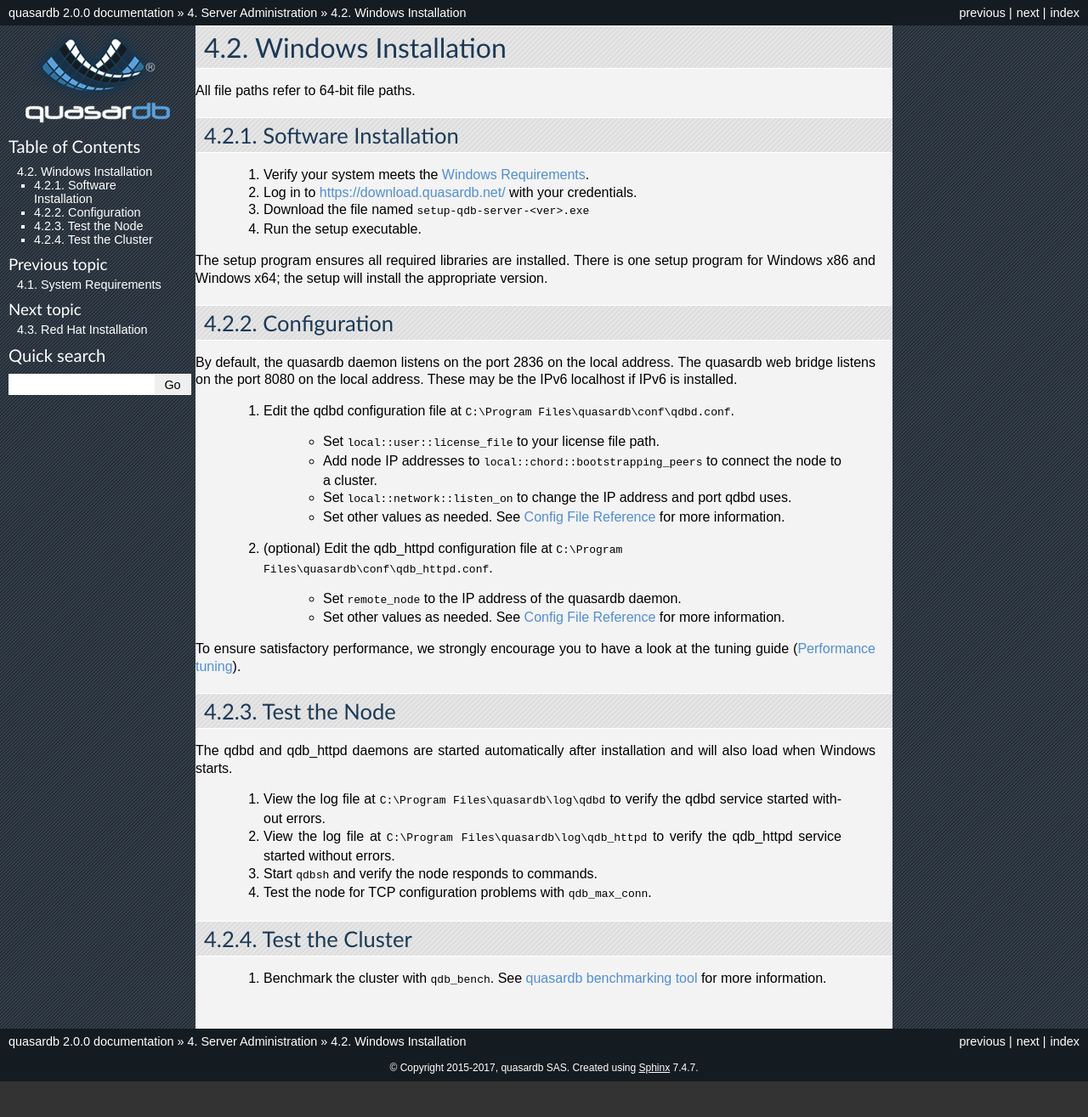
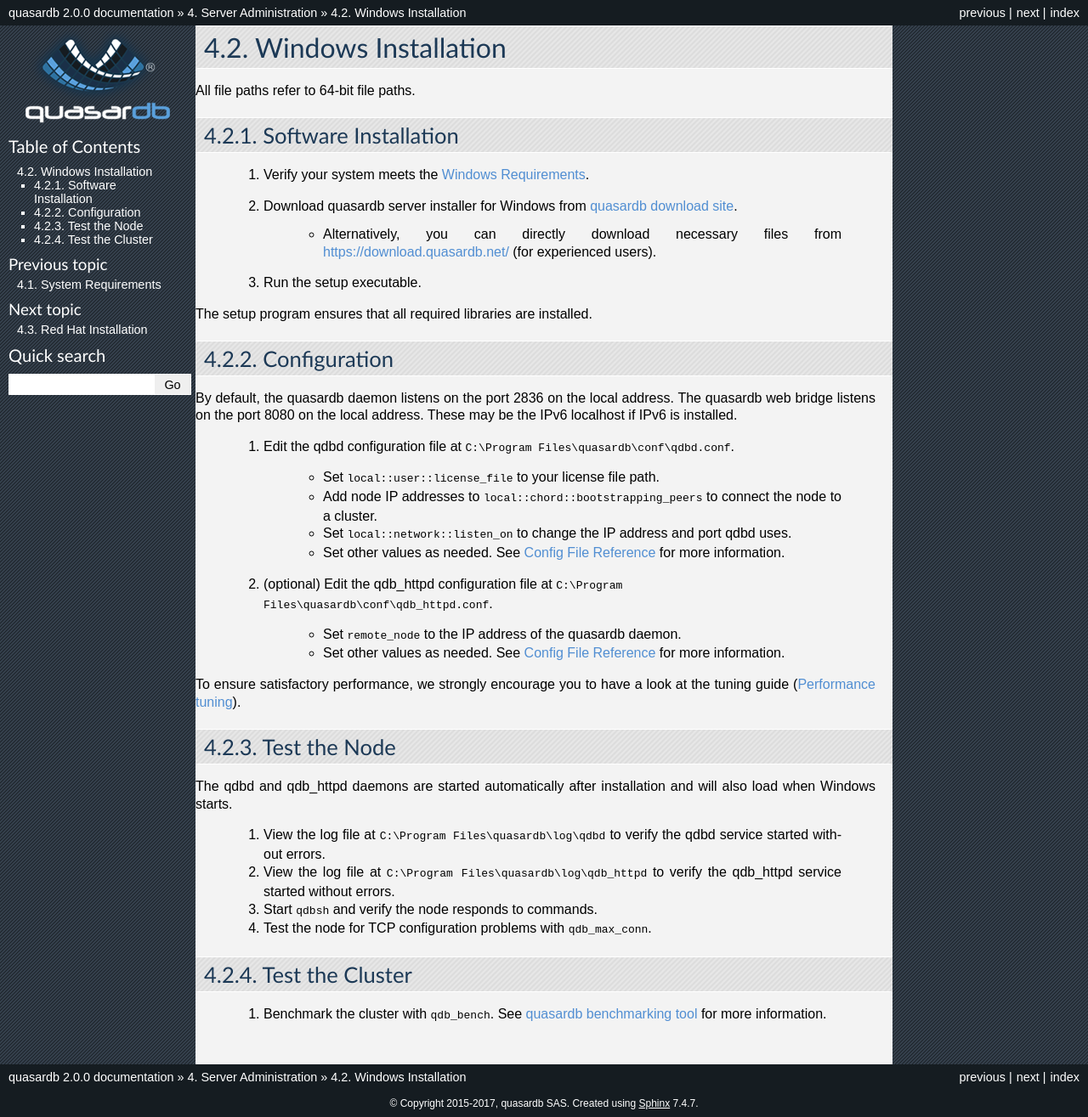
Before and after one commit to iltommi/qdb-documentation, a Sphinx documentation site: the page built from source/administration/installation_windows.rst, in a window 1280 px wide. Shown: the whole page at 85% size. Built offline with Sphinx 7.4.7, drawn with Linux system fonts in a browser that asks for light colours; before the commit the page ends 1273 px from its top, so only the background shows below that.

Commit message:
Fix installation instructions.

```diff
--- a/source/administration/installation_deb.rst
+++ b/source/administration/installation_deb.rst
@@ -6,8 +6,8 @@ Software Installation
 ---------------------
 
  #. Verify your system meets the :ref:`sysreq-linux`.
- #. Log in to https://download.quasardb.net/ with your credentials.
- #. Download the file named ``qdb-server_<ver>.deb``
+ #. Download quasardb server Debian package for Linux from `quasardb download site <https://www.quasardb.net/-Get->`_.
+     * Alternatively, you can directly download necessary files from https://download.quasardb.net/ (for experienced users).
  #. Install the DEB using ``sudo dpkg -i qdb-server_<ver>.deb``
 
  The DEB package installs files as user qdb, group qdb, in the following locations:
--- a/source/administration/installation_freebsd.rst
+++ b/source/administration/installation_freebsd.rst
@@ -15,8 +15,8 @@ Software Installation
       make CXX=clang++
       make install
 
- #. Log in to https://download.quasardb.net/ with your credentials.
- #. Download the file named ``qdb-server-<ver>-freebsd-64bit.tgz``.
+ #. Download quasardb server tarball for FreeBSD from `quasardb download site <https://www.quasardb.net/-Get->`_.
+     * Alternatively, you can directly download necessary files from https://download.quasardb.net/ (for experienced users).
  #. Extract the tarball.
  #. Change to the extracted directory.
 
--- a/source/administration/installation_other_linux.rst
+++ b/source/administration/installation_other_linux.rst
@@ -6,8 +6,8 @@ Software Installation
 ---------------------
 
  #. Verify your system meets the :ref:`sysreq-linux`.
- #. Log in to https://download.quasardb.net/ with your credentials.
- #. Download the file named ``qdb-server-<ver>-linux-64bit.tgz``
+ #. Download quasardb server tarball for Linux from `quasardb download site <https://www.quasardb.net/-Get->`_.
+     * Alternatively, you can directly download necessary files from https://download.quasardb.net/ (for experienced users).
  #. Extract the tarball.
  #. Change to the extracted directory.
 
--- a/source/administration/installation_rpm.rst
+++ b/source/administration/installation_rpm.rst
@@ -6,8 +6,8 @@ Software Installation
 ---------------------
 
  #. Verify your system meets the :ref:`sysreq-linux`.
- #. Log in to https://download.quasardb.net/ with your credentials.
- #. Download the file named ``qdb-server-<ver>.x86_64.rpm``
+ #. Download quasardb server RPM for Linux from `quasardb download site <https://www.quasardb.net/-Get->`_.
+     * Alternatively, you can directly download necessary files from https://download.quasardb.net/ (for experienced users).
  #. Install the RPM using ``sudo rpm -i qdb-server-<ver>.x86_64.rpm``
 
  The RPM package installs files as user qdb, group qdb, in the following locations:
--- a/source/administration/installation_windows.rst
+++ b/source/administration/installation_windows.rst
@@ -8,11 +8,11 @@ Software Installation
 ---------------------
 
  #. Verify your system meets the :ref:`sysreq-windows`.
- #. Log in to https://download.quasardb.net/ with your credentials.
- #. Download the file named ``setup-qdb-server-<ver>.exe``
+ #. Download quasardb server installer for Windows from `quasardb download site <https://www.quasardb.net/-Get->`_.
+     * Alternatively, you can directly download necessary files from https://download.quasardb.net/ (for experienced users).
  #. Run the setup executable.
 
-The setup program ensures all required libraries are installed. There is one setup program for Windows x86 and Windows x64; the setup will install the appropriate version.
+The setup program ensures that all required libraries are installed.
 
 Configuration
 -------------
--- a/source/tutorials/tut_quick.rst
+++ b/source/tutorials/tut_quick.rst
@@ -16,7 +16,7 @@ Installing a quasardb daemon in three steps
 Without a configuration file
 ^^^^^^^^^^^^^^^^^^^^^^^^^^^^
 
-#. Download the appropriate **server** for your platform (FreeBSD, Linux or Windows) from quasardb download site. All download information is in your welcome e-mail.
+#. Download the appropriate **server** for your platform (FreeBSD, Linux or Windows) from `quasardb download site <https://www.quasardb.net/-Get->`_. All download information is in your welcome e-mail.
 
 #. Install the server
 
@@ -33,10 +33,13 @@ Without a configuration file
 
        qdbd --license-file=qdb_license.txt
 
+.. note::
+    On Windows, the installer creates and runs a quasardb service listening on the default port (2836) on the local address.
+
 With a configuration file
 ^^^^^^^^^^^^^^^^^^^^^^^^^
 
-#. Download the appropriate **server** for your platform (FreeBSD, Linux or Windows) from quasardb download site. All download information is in your welcome e-mail.
+#. Download the appropriate **server** for your platform (FreeBSD, Linux or Windows) from `quasardb download site <https://www.quasardb.net/-Get->`_. All download information is in your welcome e-mail.
 
 #. Install the server
 
```
